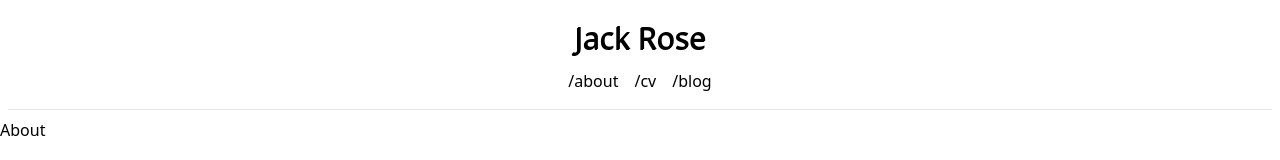
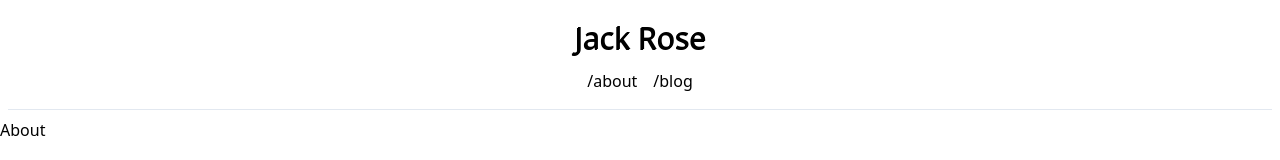
Before and after one commit to jay-aye-see-kay/jackrose.co.nz, a Next.js app: page / in a window 1280 px wide. Shown: the top 160 px of the page. Built offline with nearby package versions, Linux system fonts and the light colour scheme.

Commit message:
remove cv page for now

```diff
--- a/components/Header.tsx
+++ b/components/Header.tsx
@@ -2,7 +2,6 @@ import Link from "next/link";
 
 const mainPages = [
   { href: "/about", label: "/about" },
-  { href: "/cv", label: "/cv" },
   { href: "/blog", label: "/blog" },
 ];
 
--- a/pages/cv.tsx
+++ /dev/null
@@ -1,7 +0,0 @@
-import { DefaultLayout } from "../components/Layouts";
-
-const Cv = () => {
-  return <DefaultLayout>CV</DefaultLayout>;
-};
-
-export default Cv;
```
